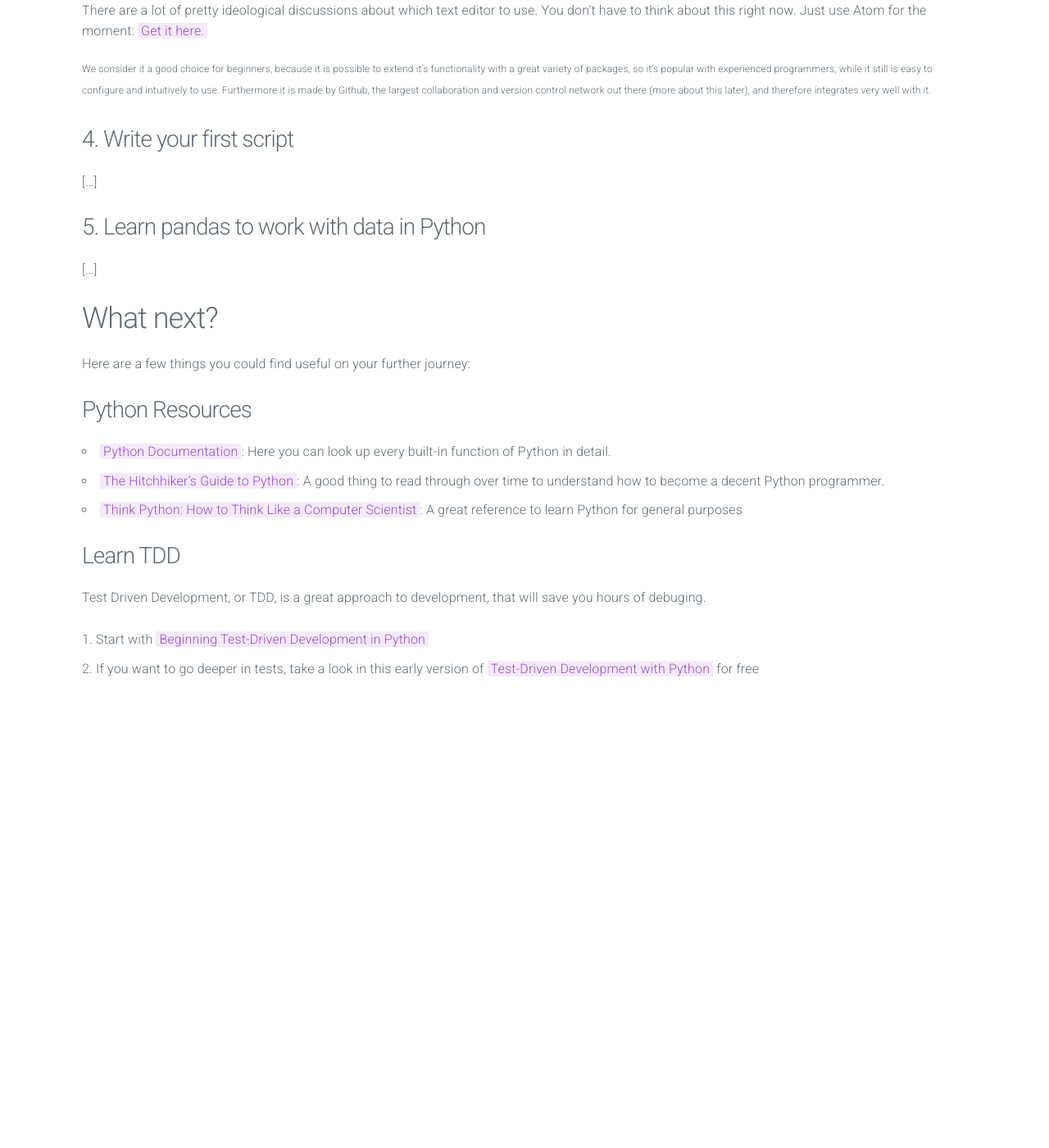
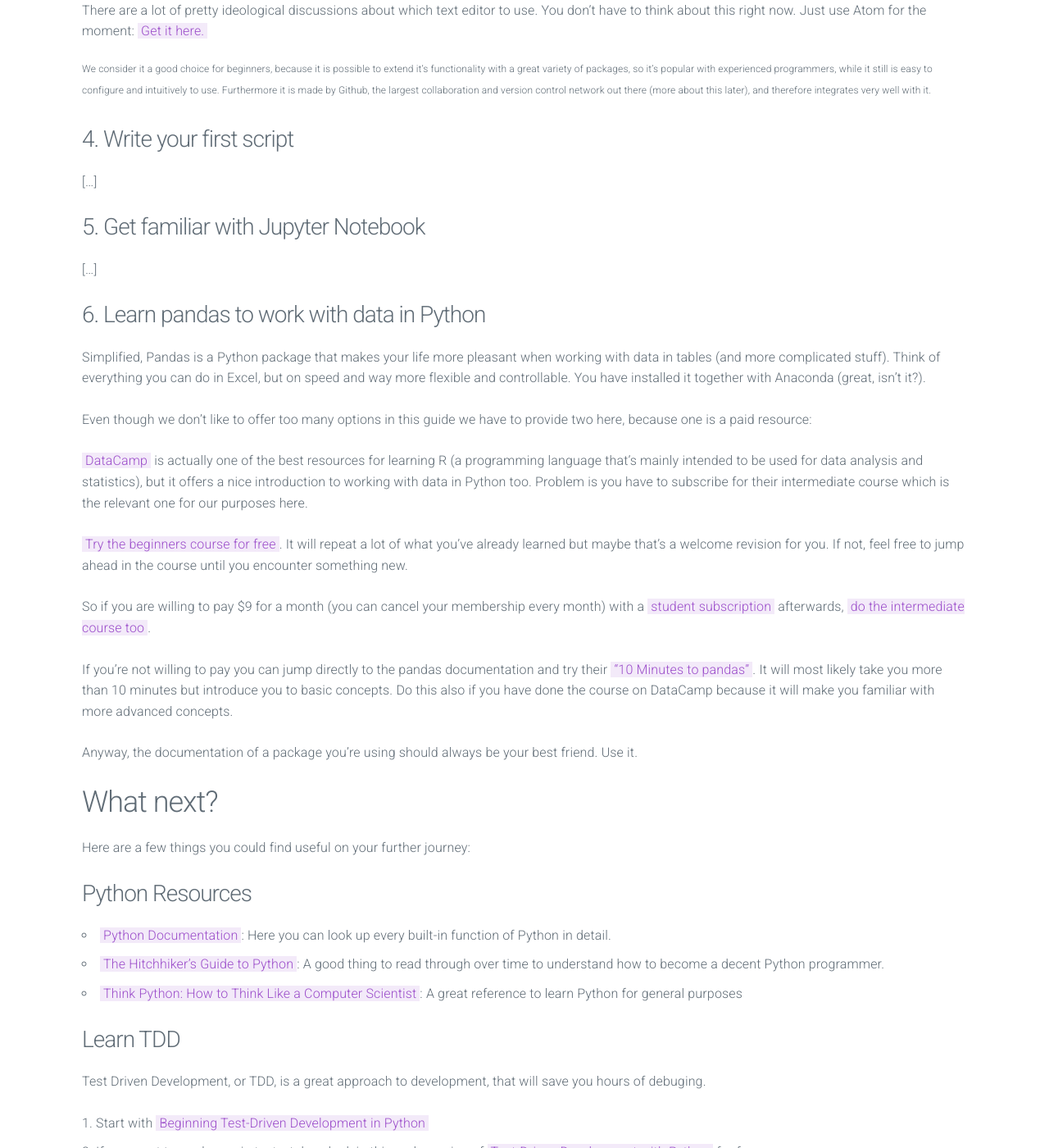
Before and after one commit to OII-SDP-2016/how-to-learn-to-code, a Jekyll site: the page built from index.md, in a window 1280 px wide and 1400 px high, scrolled down 1519 px. Shown: the whole window at 82% size. Built offline with Jekyll 4.4.1, drawn with Linux system fonts in a browser that asks for light colours; nearby versions of some CDN libraries; before the commit the page ends 2372 px from its top, so only the background shows below that.

Commit message:
add pandas resources

```diff
--- a/index.md
+++ b/index.md
@@ -54,8 +54,23 @@ There are a lot of pretty ideological discussions about which text editor to use
 ### 4. Write your first script
 [...]
 
-### 5. Learn pandas to work with data in Python
+### 5. Get familiar with Jupyter Notebook
 [...]
+
+### 6. Learn pandas to work with data in Python
+Simplified, Pandas is a Python package that makes your life more pleasant when working with data in tables (and more complicated stuff). Think of everything you can do in Excel, but on speed and way more flexible and controllable. You have installed it together with Anaconda (great, isn't it?).
+
+Even though we don't like to offer too many options in this guide we have to provide two here, because one is a paid resource:
+
+[DataCamp](https://www.datacamp.com/) is actually one of the best resources for learning R (a programming language that's mainly intended to be used for data analysis and statistics), but it offers a nice introduction to working with data in Python too. Problem is you have to subscribe for their intermediate course which is the relevant one for our purposes here.
+
+[Try the beginners course for free](https://campus.datacamp.com/courses/intro-to-python-for-data-science/chapter-1-python-basics?ex=1). It will repeat a lot of what you've already learned but maybe that's a welcome revision for you. If not, feel free to jump ahead in the course until you encounter something new.
+
+So if you are willing to pay $9 for a month (you can cancel your membership every month) with a [student subscription](https://www.datacamp.com/enroll-student) afterwards, [do the intermediate course too](https://www.datacamp.com/courses/intermediate-python-for-data-science).
+
+If you're not willing to pay you can jump directly to the pandas documentation and try their ["10 Minutes to pandas"](http://pandas.pydata.org/pandas-docs/stable/10min.html). It will most likely take you more than 10 minutes but introduce you to basic concepts. Do this also if you have done the course on DataCamp because it will make you familiar with more advanced concepts.
+
+Anyway, the documentation of a package you're using should always be your best friend. Use it.
 
 ## What next?
 
```
